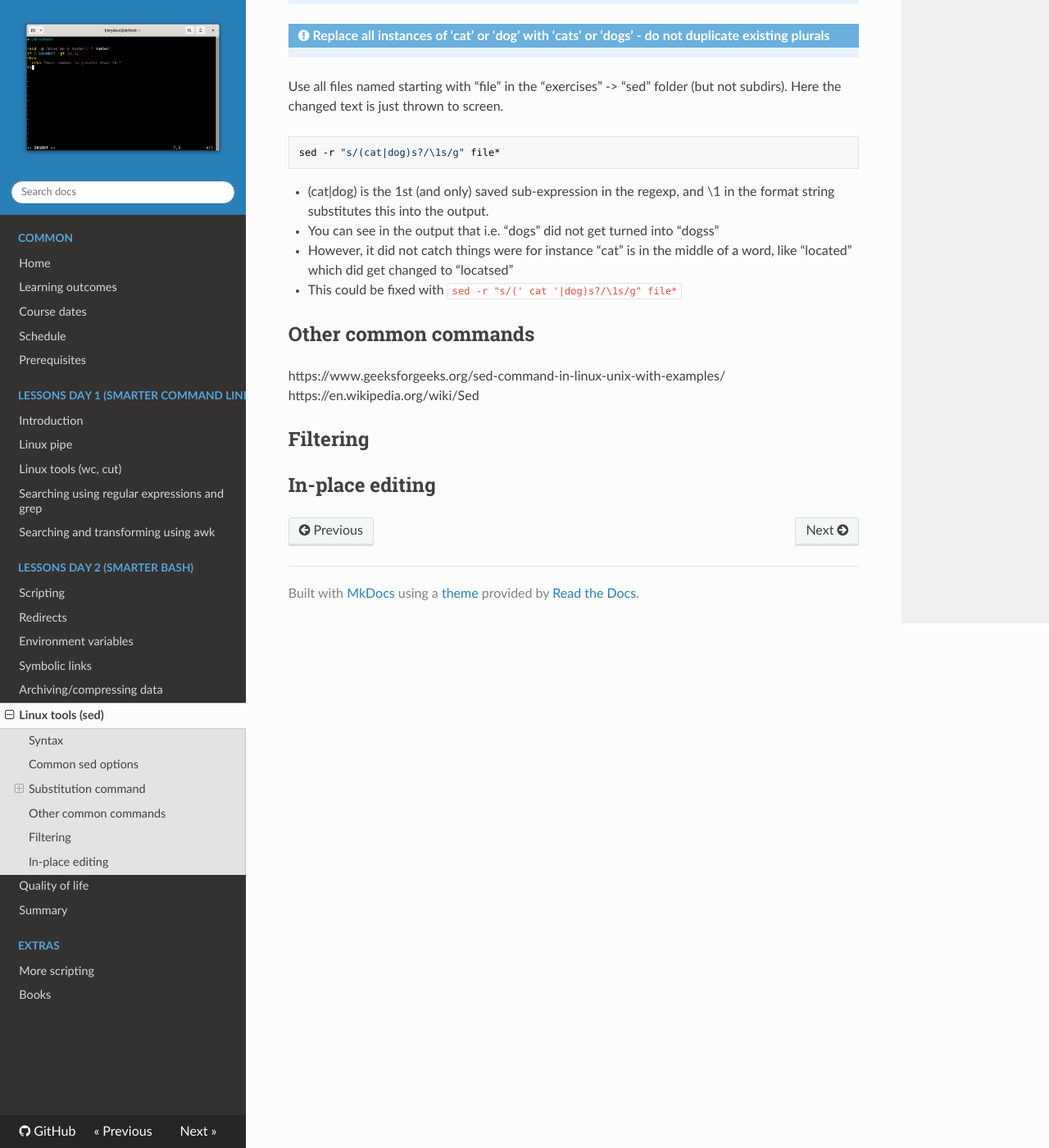
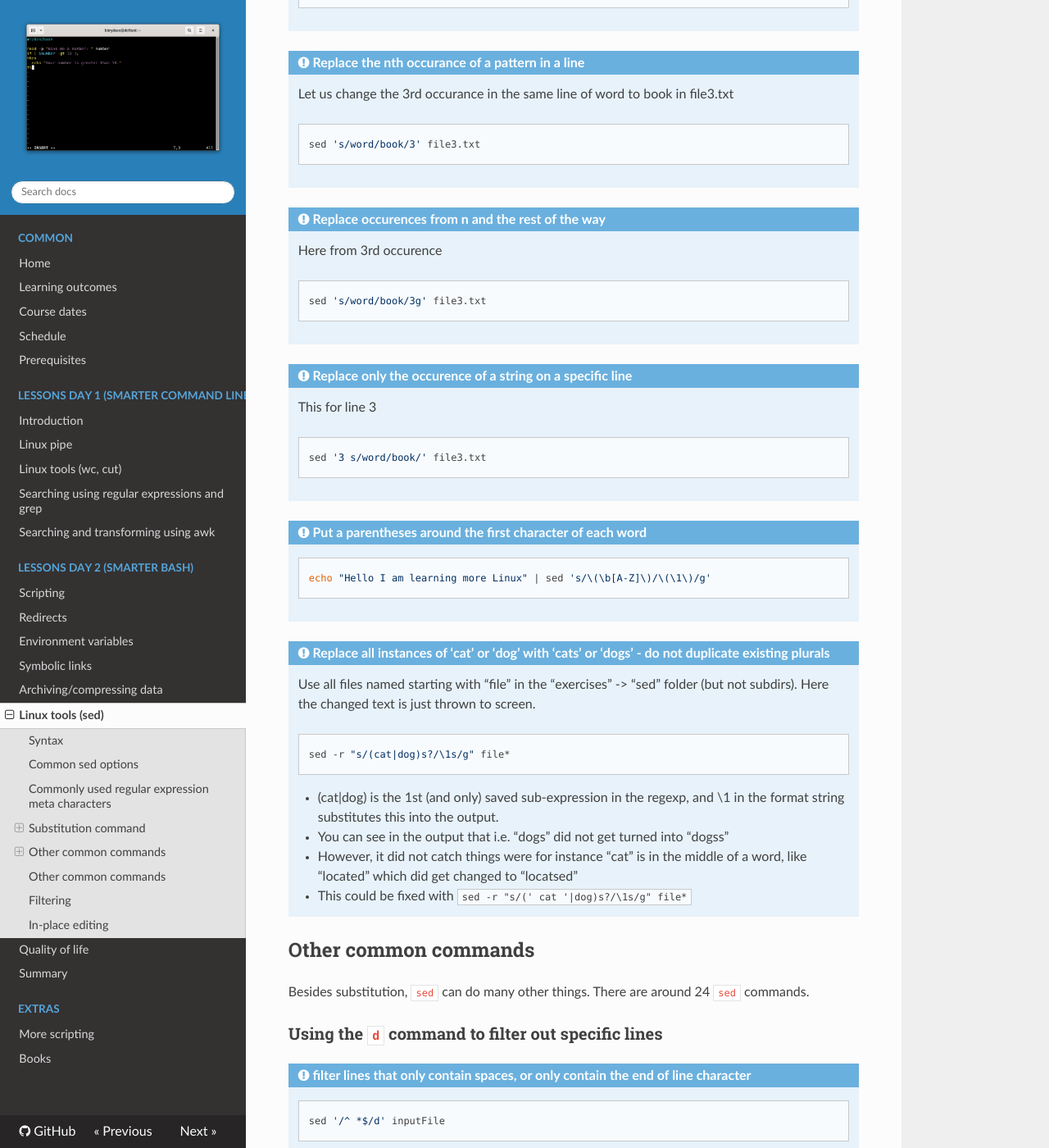
Before and after one commit to UPPMAX/linux-command-line-201, an MkDocs documentation site: the page built from docs/sessions/sed.md, in a window 1280 px wide and 1400 px high, scrolled down 1791 px. Shown: the whole window at 82% size. Built offline with MkDocs 1.6.1, drawn with Linux system fonts in a browser that asks for light colours; nearby versions of some CDN libraries; some of the changed text lies outside the part shown.

Commit message:
Add more about sed

````diff
--- a/docs/sessions/sed.md
+++ b/docs/sessions/sed.md
@@ -23,6 +23,15 @@ where
 - **-f** - Reads ``sed`` commands from a file instead of the command line.
 - **-r** - Enables extended regular expressions.
 
+## Commonly used regular expression meta characters
+
+- **caret (^)** matches the beginning of the line.
+- **dollar sign ($)** matches the end of the line.
+- **asterisk (*)** matches zero or more occurrences of the previous character.
+- **plus (+)** matches one or more occurrence(s) of the previous character.
+- **question mark (?)** matches zero or one occurrence of the previous character.
+- **dot (.)** matches exactly one character.
+
 ## Substitution command
 
 This is probably what ``sed`` is most commonly used for: substitution. It is also the original motivation for creating it.
@@ -65,18 +74,63 @@ sed 's/regexp/replacement/g' inputFileName > outputFileName
     sed 's/word/book/3' file3.txt
     ```
 
+!!! note "Replace occurences from n and the rest of the way"
+
+    Here from 3rd occurence
+
+    ```bash
+    sed 's/word/book/3g' file3.txt
+    ```
+
+!!! note "Replace only the occurence of a string on a specific line"
+
+    This for line 3
+
+    ```bash
+    sed '3 s/word/book/' file3.txt
+    ```
+
+!!! note "Put a parentheses around the first character of each word"
+
+    ```bash
+    echo "Hello I am learning more Linux" | sed 's/\(\b[A-Z]\)/\(\1\)/g'
+    ```
+
 !!! note "Replace all instances of 'cat' or 'dog' with 'cats' or 'dogs' - do not duplicate existing plurals"
 
-   Use all files named starting with "file" in the "exercises" -> "sed" folder (but not subdirs). Here the changed text is just thrown to screen.
+    Use all files named starting with "file" in the "exercises" -> "sed" folder (but not subdirs). Here the changed text is just thrown to screen.
 
-   ```bash
-   sed -r "s/(cat|dog)s?/\1s/g" file*
-   ```
+    ```bash
+    sed -r "s/(cat|dog)s?/\1s/g" file*
+    ```
 
-   - (cat|dog) is the 1st (and only) saved sub-expression in the regexp, and \1 in the format string substitutes this into the output.
-   - You can see in the output that i.e. "dogs" did not get turned into "dogss"
-   - However, it did not catch things were for instance "cat" is in the middle of a word, like "located" which did get changed to "locatsed"
-   - This could be fixed with ``sed -r "s/(' cat '|dog)s?/\1s/g" file*``
+    - (cat|dog) is the 1st (and only) saved sub-expression in the regexp, and \1 in the format string substitutes this into the output.
+    - You can see in the output that i.e. "dogs" did not get turned into "dogss"
+    - However, it did not catch things were for instance "cat" is in the middle of a word, like "located" which did get changed to "locatsed"
+    - This could be fixed with ``sed -r "s/(' cat '|dog)s?/\1s/g" file*``
+
+## Other common commands
+
+Besides substitution, ``sed`` can do many other things. There are around 24 ``sed`` commands.
+
+### Using the ``d`` command to filter out specific lines
+
+!!! note "filter lines that only contain spaces, or only contain the end of line character"
+
+    ```bash
+    sed '/^ *$/d' inputFile
+    ```
+
+!!! note "Deleting a line from a specific file"
+
+    Delete line 4
+
+    ```bash
+    sed '4d' file1.txt
+    ```
+
+
+
 
 ## Other common commands
 https://www.geeksforgeeks.org/sed-command-in-linux-unix-with-examples/
````
Also changed, not shown: other parts of docs/sessions/sed.md (+1 -1 lines).
